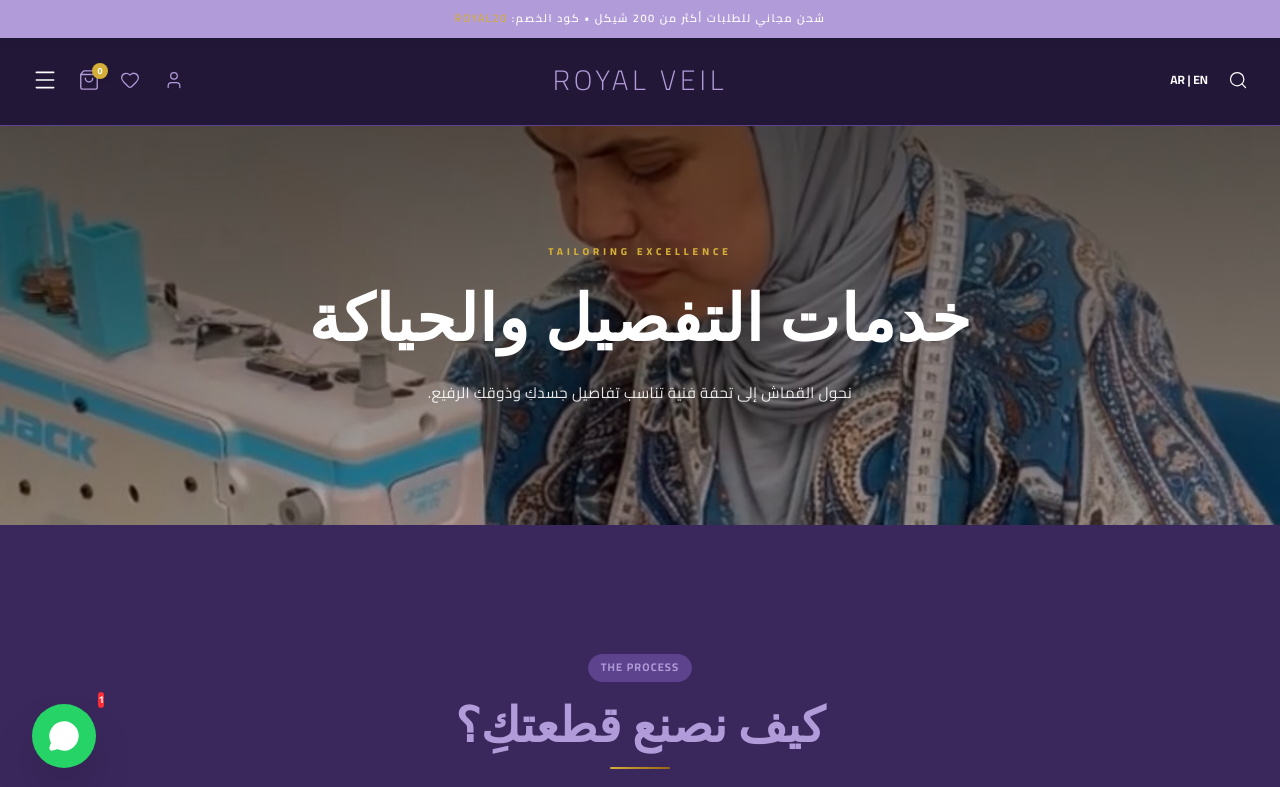
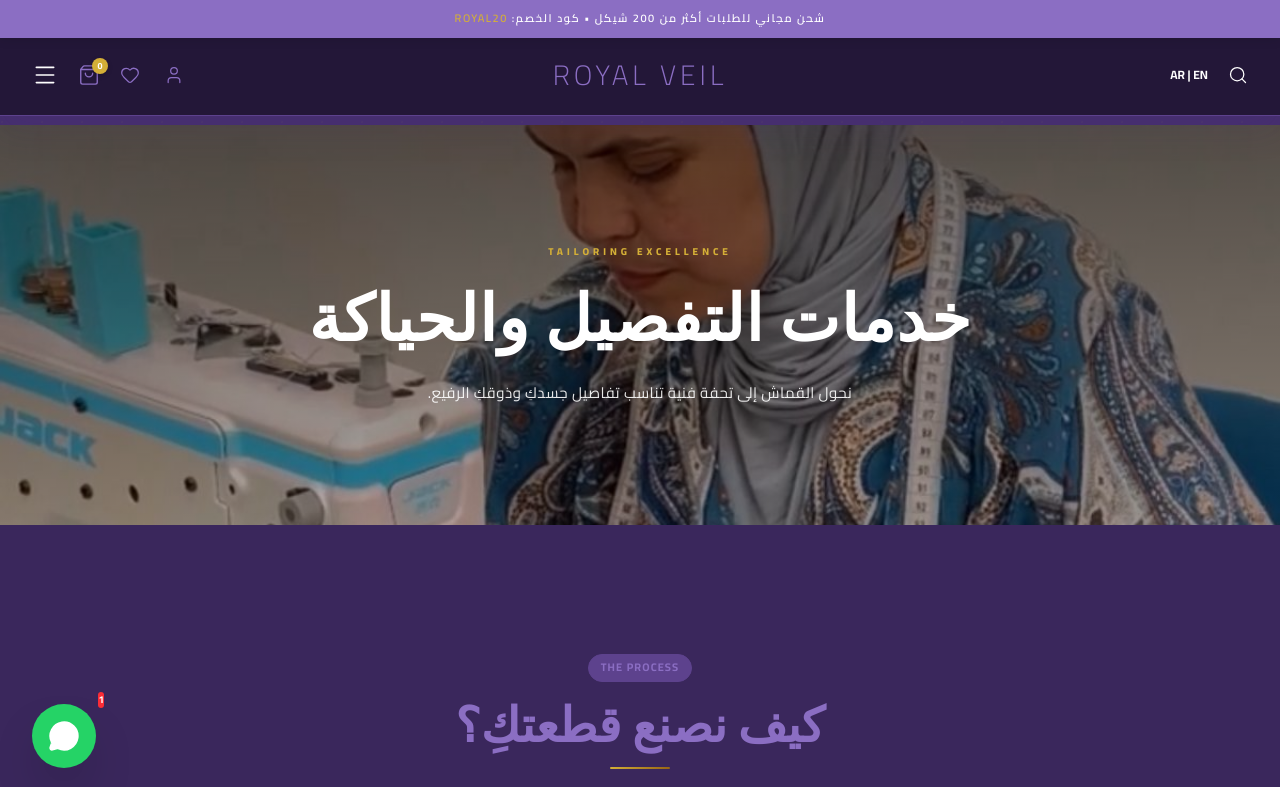
Before and after one commit to fahmyelmatry2030-lgtm/Royal-Veil, a React (Vite) app: page /custom in a window 1280 px wide. Shown: the top 787 px of the page. Built offline with nearby package versions, Linux system fonts and the light colour scheme; a web font is replaced by a local one.

Commit message:
style: unify navbar design and refine branding purple shade

```diff
--- a/src/components/Navbar.jsx
+++ b/src/components/Navbar.jsx
@@ -79,10 +79,10 @@ export default function Navbar() {
           right: 0,
           zIndex: 100,
           transition: 'all 0.4s cubic-bezier(0.4, 0, 0.2, 1)',
-          background: solid ? 'rgba(35, 23, 56, 0.98)' : 'transparent',
-          backdropFilter: solid ? 'blur(10px)' : 'none',
-          boxShadow: scrolled ? 'var(--shadow-md)' : 'none',
-          borderBottom: solid ? '1px solid var(--border-light)' : '1px solid rgba(255,255,255,0.1)',
+          background: 'rgba(35, 23, 56, 0.98)',
+          backdropFilter: 'blur(10px)',
+          boxShadow: 'var(--shadow-md)',
+          borderBottom: '1px solid var(--border-light)',
         }}
       >
         <div
@@ -93,7 +93,7 @@ export default function Navbar() {
             display: 'flex',
             alignItems: 'center',
             justifyContent: 'space-between',
-            height: scrolled ? '70px' : '90px',
+            height: '80px',
             direction: 'rtl',
             transition: 'height 0.4s',
           }}
@@ -117,7 +117,7 @@ export default function Navbar() {
             <div style={{
               fontWeight: '300',
               fontSize: '28px',
-              color: solid ? 'var(--primary-purple)' : '#fff',
+              color: 'var(--primary-purple)',
               transition: 'all 0.3s',
               fontFamily: 'var(--font-sans)',
               textShadow: !solid ? '0 2px 10px rgba(0,0,0,0.2)' : 'none',
@@ -131,14 +131,14 @@ export default function Navbar() {
           {/* Left: Icons */}
           <div style={{ display: 'flex', alignItems: 'center', gap: '20px', flex: 1, justifyContent: 'flex-end' }}>
             <div className="hidden lg:flex items-center gap-6 mr-6">
-               <button style={{ color: solid ? 'var(--primary-purple)' : '#fff' }}><User size={20} strokeWidth={1.5} /></button>
-               <button style={{ color: solid ? 'var(--primary-purple)' : '#fff' }}><Heart size={20} strokeWidth={1.5} /></button>
+               <button style={{ color: 'var(--primary-purple)' }}><User size={20} strokeWidth={1.5} /></button>
+               <button style={{ color: 'var(--primary-purple)' }}><Heart size={20} strokeWidth={1.5} /></button>
             </div>
             <Link
               to="/shop"
               style={{
                 position: 'relative',
-                color: solid ? 'var(--primary-purple)' : '#fff',
+                color: 'var(--primary-purple)',
               }}
             >
               <ShoppingBag size={22} strokeWidth={1.5} />
@@ -194,7 +194,7 @@ export default function Navbar() {
                     fontWeight: active(l.path) ? '800' : '600',
                     textTransform: 'uppercase',
                     letterSpacing: '1.5px',
-                    color: active(l.path) ? 'var(--accent-gold)' : solid ? 'var(--primary-purple)' : 'rgba(255,255,255,0.9)',
+                    color: active(l.path) ? 'var(--accent-gold)' : 'var(--primary-purple)',
                     textDecoration: 'none',
                     transition: 'color 0.2s',
                     paddingBottom: '4px',
--- a/src/index.css
+++ b/src/index.css
@@ -3,7 +3,7 @@
 
 :root {
   /* Royal Purple & Gold Palette (Dark Mode) */
-  --primary-purple: #b19cd9; /* Exact Lavender Orchid from client's image */
+  --primary-purple: #8b6ec3; /* A bit darker and richer than before */
   --secondary-purple: #9079c0;
   --purple-light: #5d428d; /* Slightly lighter than dark, for sub-containers */
   --purple-dark: #2a1b42; /* Deepest purple */
```
